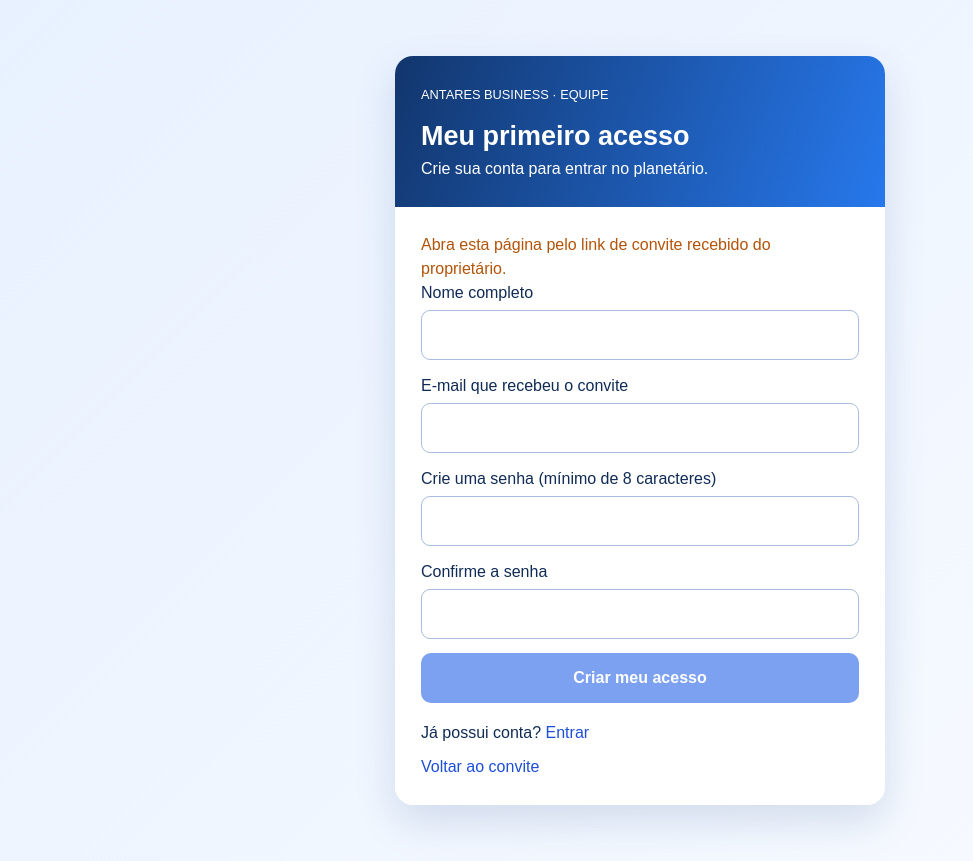
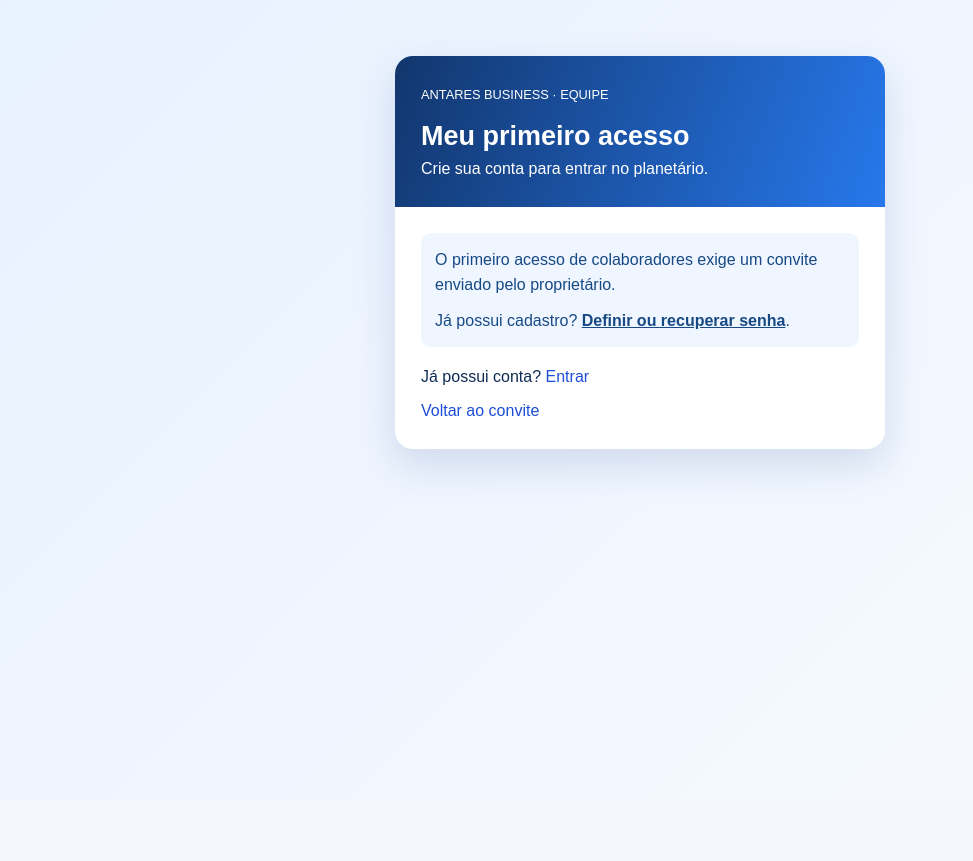
Before and after one commit to Webertcs/antares-business, a Next.js app: page /auth/primeiro-acesso in a window 1280 px wide. Shown: the whole page, without its empty margins (0-973 px from the left). After the commit the page ends 800 px from the top, so only its background shows below. Built offline with nearby package versions, Linux system fonts and the light colour scheme; no server answers.

Commit message:
Esclarece primeiro acesso com convite e conta existente

```diff
--- a/src/app/auth/primeiro-acesso/page.tsx
+++ b/src/app/auth/primeiro-acesso/page.tsx
@@ -13,8 +13,8 @@ function Form(){
  <section style={{maxWidth:490,margin:'auto',borderRadius:18,overflow:'hidden',background:'#fff',boxShadow:'0 16px 40px #123c8026'}}>
  <header style={{padding:26,background:'linear-gradient(110deg,#12366d,#2778ec)',color:'#fff'}}><small>ANTARES BUSINESS · EQUIPE</small><h1 style={{fontSize:27,fontWeight:800,marginTop:10}}>Meu primeiro acesso</h1><p>Crie sua conta para entrar no planetário.</p></header>
  <div style={{padding:26}}>
- {!valid&&<p role="alert" style={{color:'#b45309'}}>Abra esta página pelo link de convite recebido do proprietário.</p>}
- {state?.ok?<div role="status"><h2 style={{fontWeight:750,fontSize:20}}>Conta criada!</h2><p>Confirme seu e-mail, se solicitado pelo serviço de autenticação. Depois entre com sua nova senha e volte ao convite para concluir a autorização.</p><p style={{marginTop:15}}><Link href={'/auth/verificar-email?token='+encodeURIComponent(token)} style={{color:'#1d4ed8'}}>Confirmar meu e-mail</Link></p><p style={{marginTop:15}}><Link href={'/auth/sign-in?token='+encodeURIComponent(token)} style={{color:'#1d4ed8'}}>Entrar com minha conta</Link></p></div>:
+ {!valid&&<div role="status" style={{padding:14,borderRadius:10,background:'#eff6ff',color:'#174985',lineHeight:1.6}}><p>O primeiro acesso de colaboradores exige um convite enviado pelo proprietário.</p><p style={{marginTop:10}}>Já possui cadastro? <Link href="/auth/esqueci-senha" style={{fontWeight:750,textDecoration:'underline'}}>Definir ou recuperar senha</Link>.</p></div>}
+ {state?.ok?<div role="status"><h2 style={{fontWeight:750,fontSize:20}}>Conta criada!</h2><p>Confirme seu e-mail, se solicitado pelo serviço de autenticação. Depois entre com sua nova senha e volte ao convite para concluir a autorização.</p><p style={{marginTop:15}}><Link href={'/auth/verificar-email?token='+encodeURIComponent(token)} style={{color:'#1d4ed8'}}>Confirmar meu e-mail</Link></p><p style={{marginTop:15}}><Link href={'/auth/sign-in?token='+encodeURIComponent(token)} style={{color:'#1d4ed8'}}>Entrar com minha conta</Link></p></div>:valid?
  <form action={action} style={{display:'grid',gap:14}}>
  <label>Nome completo<input name="name" required minLength={2} maxLength={120} autoComplete="name" style={field}/></label>
  <label>E-mail que recebeu o convite<input name="email" type="email" required autoComplete="email" style={field}/></label>
@@ -22,7 +22,7 @@ function Form(){
  <label>Confirme a senha<input name="confirm" type="password" required minLength={8} maxLength={128} autoComplete="new-password" style={field}/></label>
  {state?.error&&<p role="alert" style={{color:'#b91c1c'}}>{state.error}</p>}
  <button disabled={pending||!valid} style={{background:'#2463e7',color:'white',padding:13,borderRadius:10,fontWeight:700,cursor:'pointer',opacity:pending||!valid?.6:1}}>{pending?'Criando conta...':'Criar meu acesso'}</button>
- </form>}
+ </form>:null}
  <p style={{marginTop:18}}>Já possui conta? <Link href={'/auth/sign-in?token='+encodeURIComponent(token)} style={{color:'#1d4ed8'}}>Entrar</Link></p>
  <p style={{marginTop:10}}><Link href={next} style={{color:'#1d4ed8'}}>Voltar ao convite</Link></p>
  </div></section></main>;
```
